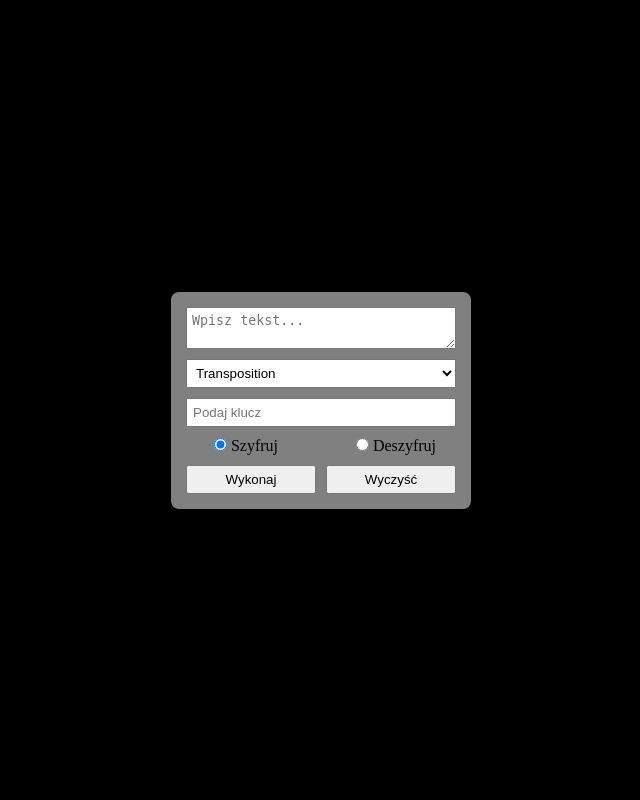
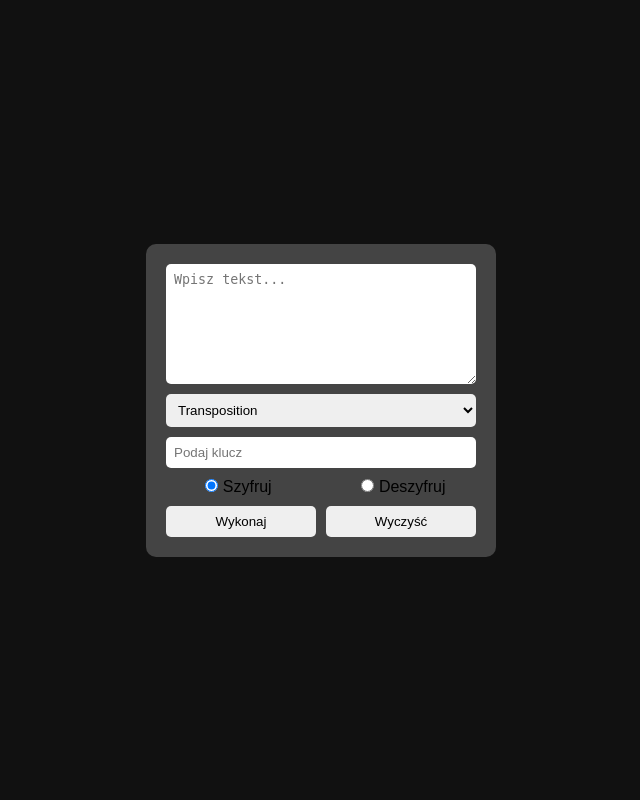
Before and after one commit to STEZXE-DEV/flask-cipher-web-app, a Flask app: page / in a window 1280 px wide. Shown: the whole page, without its empty margins (319-959 px from the left). Run offline with Flask 3, Linux system fonts and the light colour scheme.

Commit message:
Updated CSS.

```diff
--- a/static/style.css
+++ b/static/style.css
@@ -1,60 +1,138 @@
 /* RESET */
+
 * {
     margin: 0;
     padding: 0;
     box-sizing: border-box;
 }
 
-/* WYŚRODKOWANIE STRONY */
+
+/* BODY */
+
 body {
-    height: 100vh;
+    min-height: 100vh;
+
     display: flex;
     justify-content: center;
     align-items: center;
-    background-color: black;
+
+    background-color: #111;
+    font-family: Arial, sans-serif;
 }
 
-/* FORMULARZ */
+
+/* MAIN */
+
+main {
+    width: 100%;
+    display: flex;
+    flex-direction: column;
+    align-items: center;
+}
+
+
+/* FORM */
+
 form {
-    min-width: 300px;
-    min-height: 200px;
 
-    background-color: gray;
-    padding: 15px;
-    border-radius: 8px;
+    width: 350px;
 
     display: flex;
     flex-direction: column;
     gap: 10px;
+
+    background-color: #444;
+
+    padding: 20px;
+
+    border-radius: 10px;
 }
 
-/* ELEMENTY FORMULARZA */
+
+/* INPUTS */
+
 form input,
 form textarea,
 form select,
 form button {
-    padding: 5px;
+
+    padding: 8px;
+    border: none;
+    border-radius: 5px;
 }
 
 
+/* TEXTAREA */
+
+textarea {
+    resize: vertical;
+    min-height: 120px;
+}
+
+
+/* RADIO */
+
 .mode-selection {
     display: flex;
-    gap: 30px;
+    gap: 20px;
 }
 
-/* ETYKIETY RADIO */
-label {
-    flex:1;
+
+.mode-selection label {
+    flex: 1;
     text-align: center;
 }
 
-/* BUTTONY */
-.action-buttons{
+
+/* BUTTONS */
+
+.action-buttons {
     display: flex;
     gap: 10px;
 }
 
+
 .action-buttons button {
     flex: 1;
+    cursor: pointer;
+}
 
+
+/* RESULT */
+
+.result-box {
+
+    width: 350px;
+
+    margin-top: 20px;
+
+    background-color: #2e7d32;
+
+    color: white;
+
+    padding: 15px;
+
+    border-radius: 10px;
+
+    word-break: break-word;
 }
+
+
+/* ERROR */
+
+.error-box {
+
+    width: 350px;
+
+    margin-top: 20px;
+
+    background-color: #c62828;
+
+    color: white;
+
+    padding: 15px;
+
+    border-radius: 10px;
+
+    word-break: break-word;
+}
```
